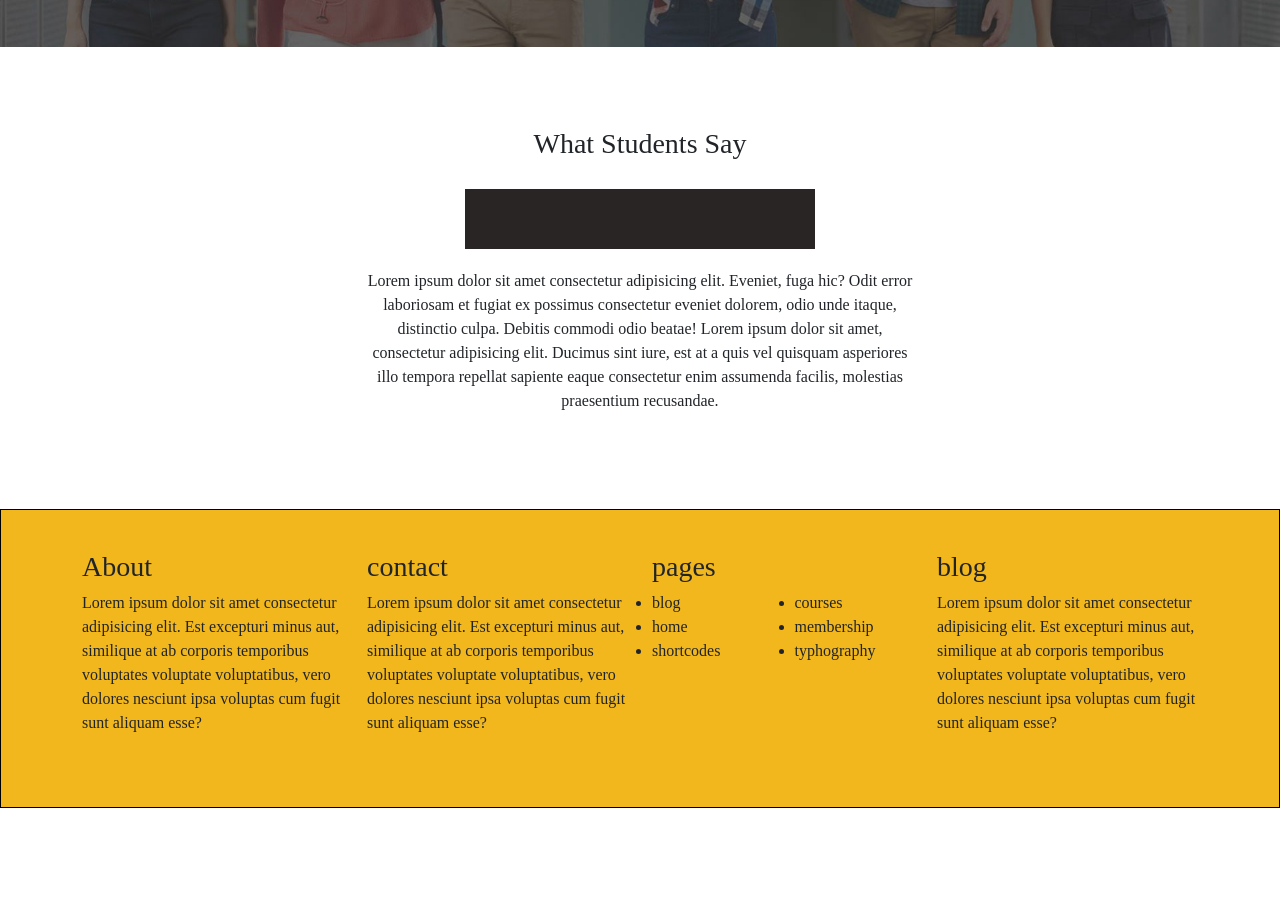
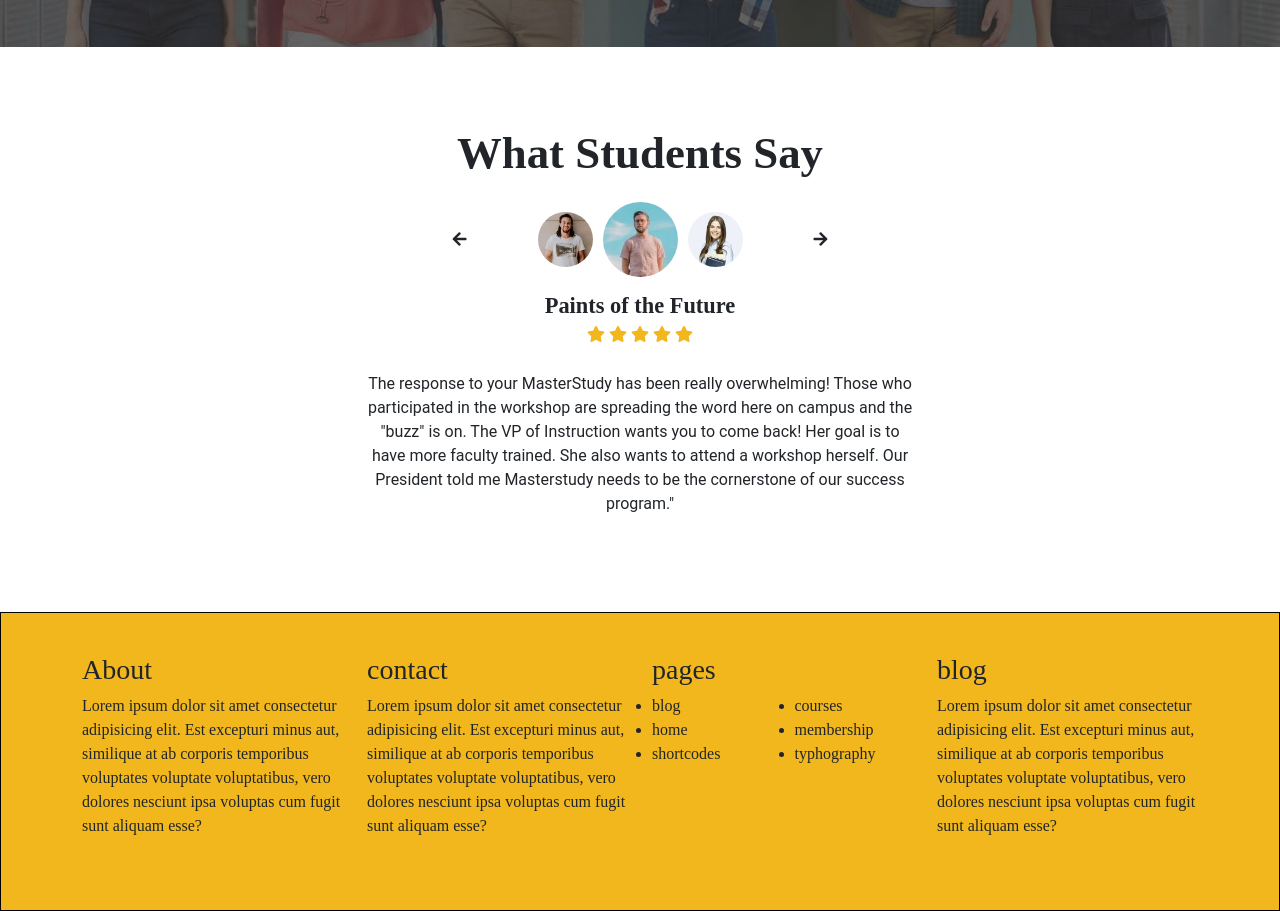
Before and after one commit to Fede180600/proj-html-vuejs, a Vue app: page / in a window 1280 px wide. Shown: the part 4000-4911 px from the top of the page. Before the commit the page ends 4808 px from the top, so only its background shows below. Built offline with nearby package versions, Linux system fonts and the light colour scheme; a small style sheet from the web is missing.

Commit message:
prefooter style and content

```diff
--- a/src/assets/components/AppPrefooterSection.vue
+++ b/src/assets/components/AppPrefooterSection.vue
@@ -2,33 +2,74 @@
     <section class="prefooter_section">
         <div class="container">
             <div class="row align-items-center flex-column">
-                <h3 style="">What Students Say</h3>
-                <div class="students_small_slider">
-
+                <h3 style="font-size: 2.8rem; font-weight: 800;">What Students Say</h3>
+                <div class="students_small_slider d-flex justify-content-between align-items-center">
+                    <i class="fas fa-arrow-left"></i>
+                    <div class="users_box d-flex align-items-center">
+                        <div class="user"><img src="../img/1-100x100.jpg" alt=""></div>
+                        <div class="user active"><img src="../img/2-100x100.jpg" alt=""></div>
+                        <div class="user"><img src="../img/4-100x100.jpg" alt=""></div>
+                    </div>
+                    <i class="fas fa-arrow-right"></i>
                 </div>
-                <p style="width: 50%;">Lorem ipsum dolor sit amet consectetur adipisicing elit. Eveniet, fuga hic? Odit error laboriosam et fugiat ex possimus consectetur eveniet dolorem, odio unde itaque, distinctio culpa. Debitis commodi odio beatae! Lorem ipsum dolor sit amet, consectetur adipisicing elit. Ducimus sint iure, est at a quis vel quisquam asperiores illo tempora repellat sapiente eaque consectetur enim assumenda facilis, molestias praesentium recusandae.</p>
+                <strong style="font-size: 1.4rem;">Paints of the Future</strong>
+                <div class="stars">
+                    <i class="fas fa-star"></i>
+                    <i class="fas fa-star"></i>
+                    <i class="fas fa-star"></i>
+                    <i class="fas fa-star"></i>
+                    <i class="fas fa-star"></i>
+                </div>
+                <p style="width: 50%;">
+                The response to your MasterStudy has been really overwhelming! Those who participated
+                in the workshop are spreading the word here on campus and the "buzz" is on. The VP of
+                Instruction wants you to come back! Her goal is to have more faculty trained. She also
+                wants to attend a workshop herself. Our President told me Masterstudy needs to be the
+                cornerstone of our success program."
+                </p>
             </div>
 
         </div>
     </section>
 </template>
+
 <script>
 export default {
     name: 'AppPrefooterSection',
 }
 </script>
+
 <style lang="scss" scoped>
+@import "../style/variable.scss";
 .prefooter_section {
     padding: 80px 0;
     text-align: center;
     .students_small_slider {
         height: 60px;
-        width: 30%;
+        width: 35%;
         min-width: 350px;
         margin: 20px 0;
-
-        // TEST
-        background-color: #292525;
+        .user {
+            height: 55px;
+            width: 55px;
+            border-radius: 50%;
+            overflow: hidden;
+            margin: 0 5px;
+        }
+        .user.active {
+            height: 75px;
+            width: 75px;
+        }
+    }
+    .stars {
+        color: $brand-primary-color;
+        margin-bottom: 25px;
+        i {
+            margin: 0 2px;
+        }
+    }
+    p {
+        font-family: 'Roboto', sans-serif;
     }
 }
 </style>
```
